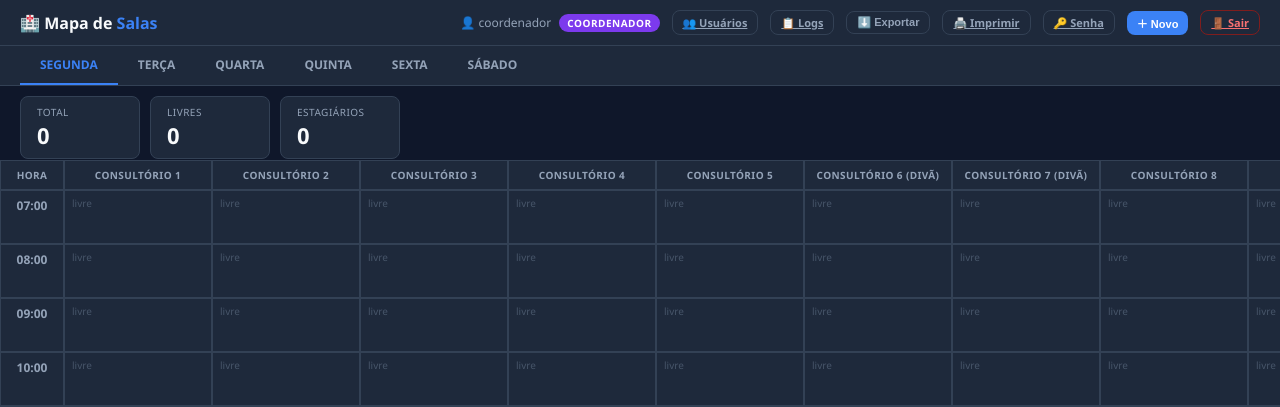
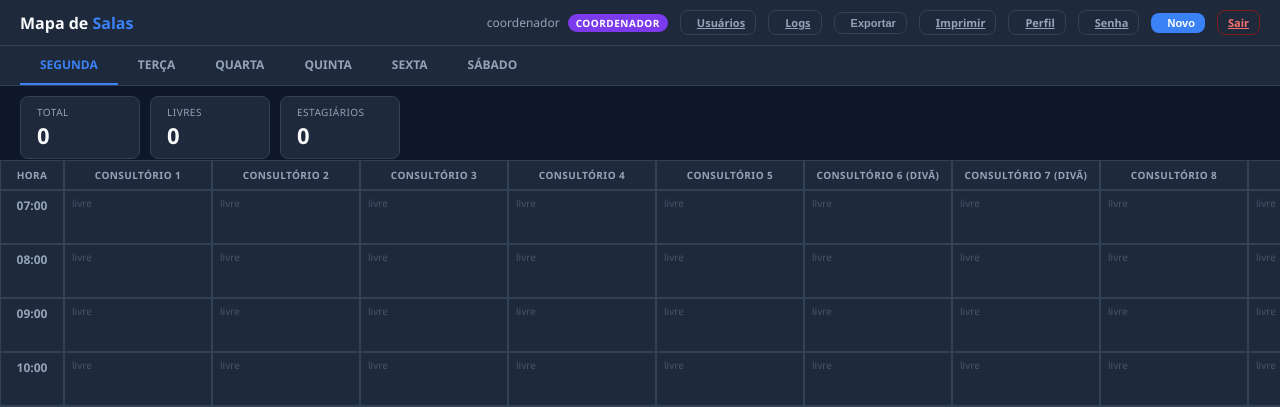
Before and after one commit to victorgtostes87/mapa_sala, a Flask app: page / in a window 1280 px wide. Shown: the top 407 px of the page. Run offline with Flask 3, Linux system fonts and the light colour scheme; a user stored in the database is signed in; data that the repository does not hold is empty.

Commit message:
Ajusta navbar por papel e adiciona perfil

```diff
--- a/templates/index.html
+++ b/templates/index.html
@@ -80,23 +80,34 @@ body{background:var(--bg);color:var(--text);font-family:'Segoe UI',system-ui,san
 <body>
 
 <nav class="navbar">
-  <h1>🏥 Mapa de <span>Salas</span></h1>
+  <h1><i data-lucide="layout-grid"></i> Mapa de <span>Salas</span></h1>
   <div class="navbar-spacer"></div>
   <div class="user-info">
-    <span>👤 {{ usuario }}</span>
+    <span><i data-lucide="user-round"></i> {{ usuario }}</span>
     <span class="role-badge role-{{ papel }}">{{ papel }}</span>
   </div>
+
   {% if papel == 'coordenador' %}
-  <a href="/usuarios" class="btn btn-ghost btn-sm">👥 Usuários</a>
-  <a href="/logs" class="btn btn-ghost btn-sm">📋 Logs</a>
-  <button class="btn btn-ghost btn-sm" onclick="exportCSV()">&#11015;&#65039; Exportar</button>
+  <a href="/usuarios" class="btn btn-ghost btn-sm"><i data-lucide="users"></i> Usuários</a>
+  <a href="/logs" class="btn btn-ghost btn-sm"><i data-lucide="clipboard-list"></i> Logs</a>
+  <button class="btn btn-ghost btn-sm" onclick="exportCSV()"><i data-lucide="download"></i> Exportar</button>
+  <a href="/imprimir" class="btn btn-ghost btn-sm" target="_blank"><i data-lucide="printer"></i> Imprimir</a>
+  <a href="/perfil" class="btn btn-ghost btn-sm"><i data-lucide="user-round"></i> Perfil</a>
+  <a href="/trocar-senha" class="btn btn-ghost btn-sm"><i data-lucide="key-round"></i> Senha</a>
+  {% elif papel == 'recepcao' %}
+  <button class="btn btn-ghost btn-sm" onclick="exportCSV()"><i data-lucide="download"></i> Exportar</button>
+  <a href="/imprimir" class="btn btn-ghost btn-sm" target="_blank"><i data-lucide="printer"></i> Imprimir</a>
+  <a href="/perfil" class="btn btn-ghost btn-sm"><i data-lucide="user-round"></i> Perfil</a>
+  <a href="/trocar-senha" class="btn btn-ghost btn-sm"><i data-lucide="key-round"></i> Senha</a>
+  {% else %}
+  <a href="/perfil" class="btn btn-ghost btn-sm"><i data-lucide="user-round"></i> Perfil</a>
+  <a href="/trocar-senha" class="btn btn-ghost btn-sm"><i data-lucide="key-round"></i> Senha</a>
   {% endif %}
-  <a href="/imprimir" class="btn btn-ghost btn-sm" target="_blank">🖨️ Imprimir</a>
-  <a href="/trocar-senha" class="btn btn-ghost btn-sm">🔑 Senha</a>
+
   {% if papel in ['coordenador', 'recepcao'] %}
-  <button class="btn btn-primary btn-sm" onclick="openModal(null)">&#65291; Novo</button>
+  <button class="btn btn-primary btn-sm" onclick="openModal(null)"><i data-lucide="circle-plus"></i> Novo</button>
   {% endif %}
-  <a href="/logout" class="btn-logout">🚪 Sair</a>
+  <a href="/logout" class="btn-logout"><i data-lucide="log-out"></i> Sair</a>
 </nav>
 
 <div class="tabs" id="dayTabs">
@@ -182,9 +193,9 @@ body{background:var(--bg);color:var(--text);font-family:'Segoe UI',system-ui,san
       <div class="form-row"><label>Observação</label>
         <textarea id="fObs" placeholder="Notas adicionais..."></textarea></div>
       <div class="modal-footer">
-        <button class="btn btn-danger btn-sm" id="deleteBtn" onclick="deleteAg()" style="display:none;margin-right:auto">🗑 Remover</button>
-        <button class="btn btn-ghost" onclick="closeModal()">Cancelar</button>
-        <button class="btn btn-primary" id="saveBtn" onclick="saveAg()">💾 Salvar</button>
+        <button class="btn btn-danger btn-sm" id="deleteBtn" onclick="deleteAg()" style="display:none;margin-right:auto"><i data-lucide="trash-2"></i> Remover</button>
+        <button class="btn btn-ghost" onclick="closeModal()"><i data-lucide="x"></i> Cancelar</button>
+        <button class="btn btn-primary" id="saveBtn" onclick="saveAg()"><i data-lucide="save"></i> Salvar</button>
       </div>
     </div>
   </div>
@@ -314,7 +325,7 @@ async function verificarConflito() {
 function resetSaveBtn(){
   const btn=document.getElementById('saveBtn');
   btn.disabled=false; btn.style.opacity='1'; btn.style.cursor='pointer';
-  btn.className='btn btn-primary'; btn.innerHTML='💾 Salvar';
+  btn.className='btn btn-primary'; btn.innerHTML='<i data-lucide="save"></i> Salvar';
   temConflito=false; document.getElementById('conflictBox').classList.remove('show');
 }
 function openModal(id){
@@ -397,5 +408,5 @@ function showToast(msg,type='success'){
 }
 renderGrid();
 </script>
-</body>
+<script>lucide.createIcons();</script>\n</body>
 </html>
```
